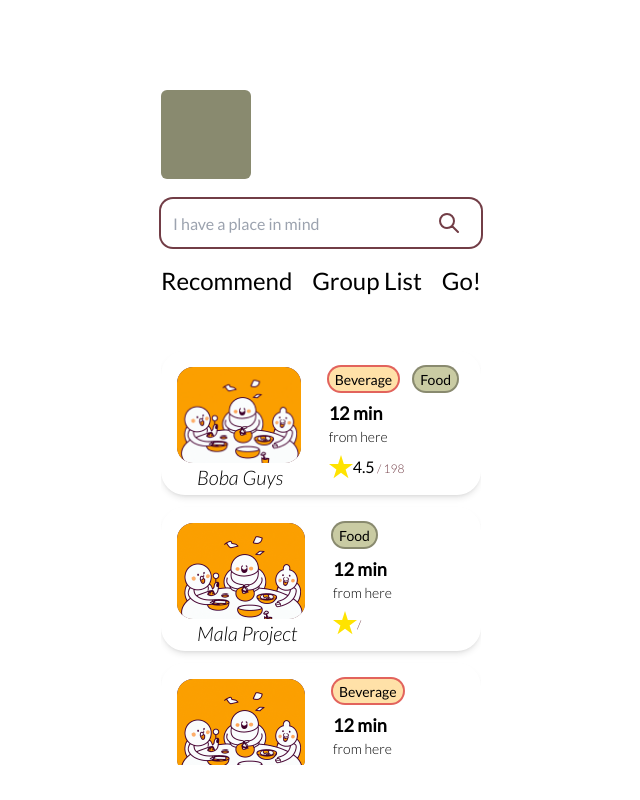
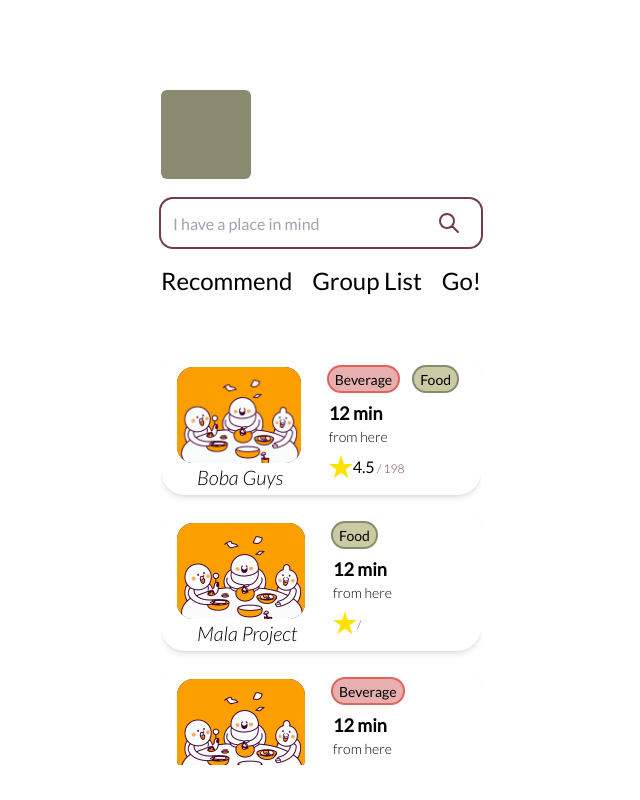
Before and after one commit to kapa-moon/final-project-team-decider, a React (Create React App) app in the folder front-end/: page /group in a window 1280 px wide. Shown: the whole page, without its empty margins (319-959 px from the left). Built offline with nearby package versions, Linux system fonts and the light colour scheme.

Commit message:
Update Bubble.js

```diff
--- a/front-end/src/component/Bubble.js
+++ b/front-end/src/component/Bubble.js
@@ -17,7 +17,7 @@ function Bubble({ type }) {
 const Beverage = ({ type }) => {
     return (
         <div className='bubble-wrapper pl-2 pr-2'>
-            <div className='w-fit h-fit rounded-2xl ring-2 ring-border-pink bg-cream'>
+            <div className='w-fit h-fit rounded-2xl ring-2 ring-border-pink bg-bubble-pink'>
                 <span className='p-1.5 text-sm'>{type}</span>
 
             </div>
```
